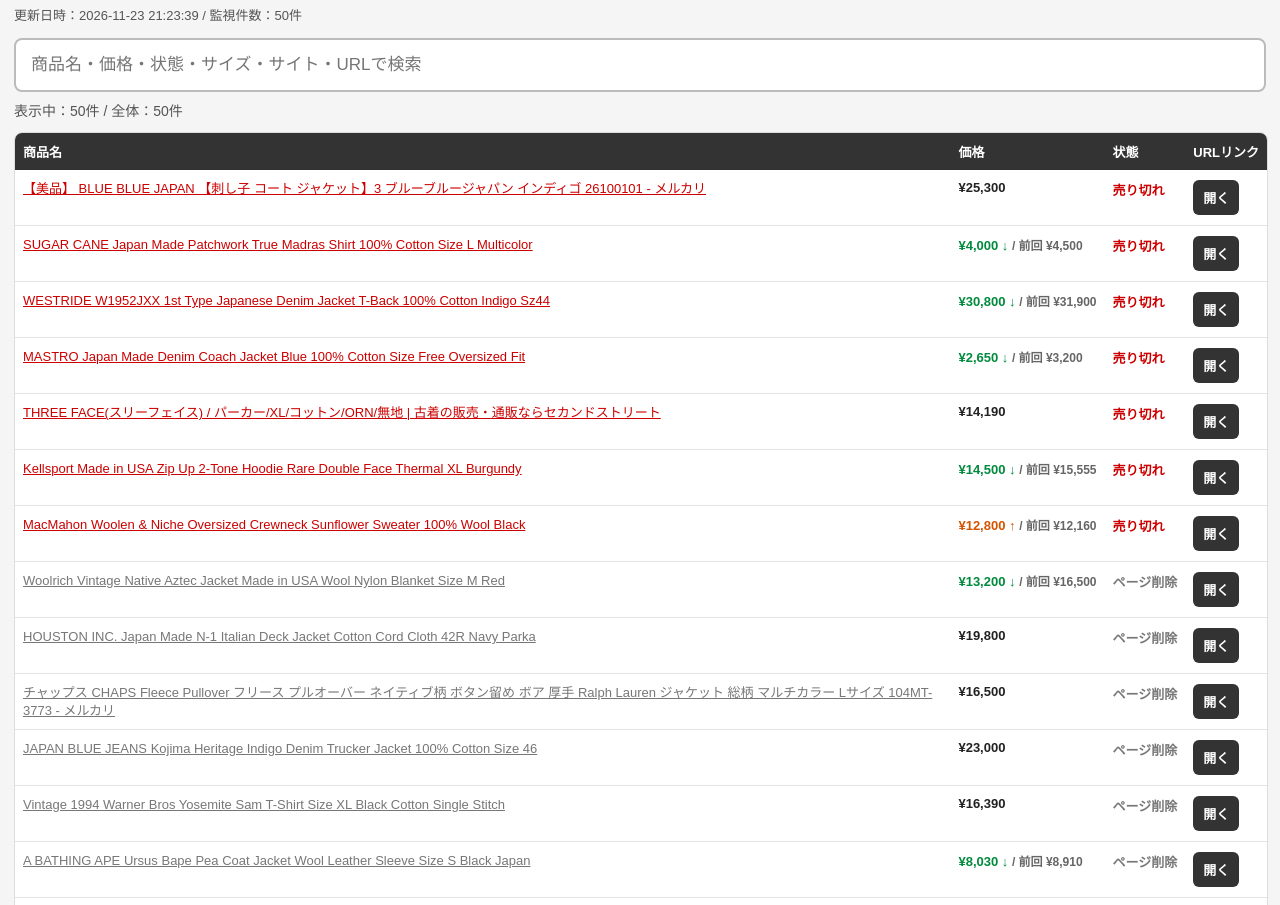
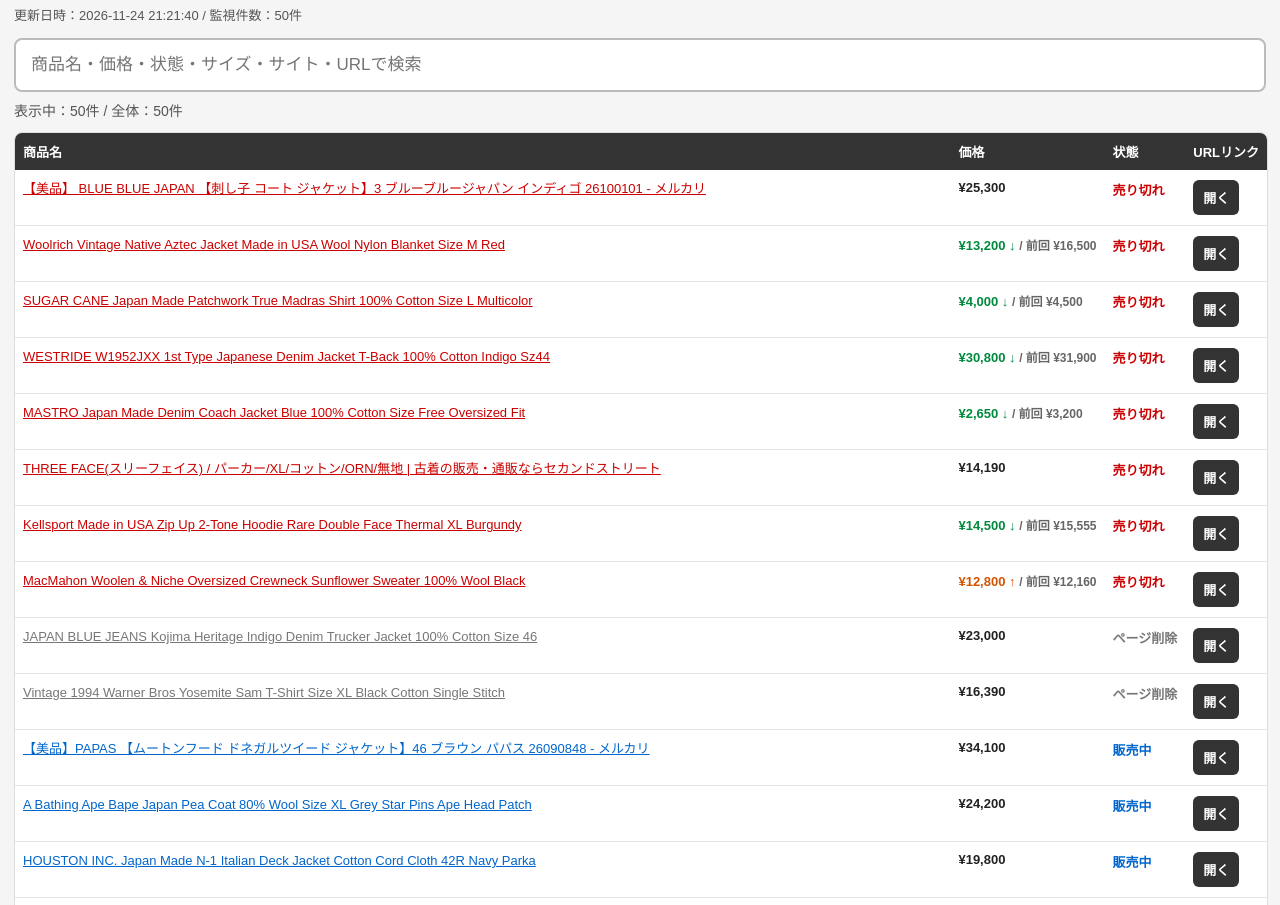
Before and after one commit to moya-moya-moya/product-watchlist, a plain HTML site: page index.html in a window 1280 px wide. Shown: the part 43-948 px from the top of the page. Drawn offline with Linux system fonts and the light colour scheme.

Commit message:
Update watchlist

```diff
--- a/index.html
+++ b/index.html
@@ -149,7 +149,7 @@
     <h1>Product Watchlist</h1>
 
     <div class="summary">
-        更新日時：2026-11-23 21:23:39 / 監視件数：50件
+        更新日時：2026-11-24 21:21:40 / 監視件数：50件
     </div>
 
     <div class="search-panel">
@@ -177,6 +177,17 @@
             <td class="mobile-stock">売り切れ</td>
             <td class="mobile-link">
                 <a href="https://jp.mercari.com/shops/product/2JXob585ti4wbyMaJzvpMx" target="_blank" rel="noopener noreferrer">開く</a>
+            </td>
+        </tr>
+
+        <tr class="soldout" data-search="Woolrich Vintage Native Aztec Jacket Made in USA Wool Nylon Blanket Size M Red ¥13,200 売り切れ  Mercari https://jp.mercari.com/shops/product/2JWd4HdVQYeXZuFPSmqRjw">
+            <td class="mobile-title">
+                <a href="https://jp.mercari.com/shops/product/2JWd4HdVQYeXZuFPSmqRjw" target="_blank" rel="noopener noreferrer">Woolrich Vintage Native Aztec Jacket Made in USA Wool Nylon Blanket Size M Red</a>
+            </td>
+            <td class="mobile-price"><span class="mobile-price price-change-down">¥13,200 ↓ <span class="previous-price">/ 前回 ¥16,500</span></span></td>
+            <td class="mobile-stock">売り切れ</td>
+            <td class="mobile-link">
+                <a href="https://jp.mercari.com/shops/product/2JWd4HdVQYeXZuFPSmqRjw" target="_blank" rel="noopener noreferrer">開く</a>
             </td>
         </tr>
 
@@ -246,39 +257,6 @@
             </td>
         </tr>
 
-        <tr class="deleted" data-search="Woolrich Vintage Native Aztec Jacket Made in USA Wool Nylon Blanket Size M Red ¥13,200 ページ削除  Mercari https://jp.mercari.com/shops/product/2JWd4HdVQYeXZuFPSmqRjw">
-            <td class="mobile-title">
-                <a href="https://jp.mercari.com/shops/product/2JWd4HdVQYeXZuFPSmqRjw" target="_blank" rel="noopener noreferrer">Woolrich Vintage Native Aztec Jacket Made in USA Wool Nylon Blanket Size M Red</a>
-            </td>
-            <td class="mobile-price"><span class="mobile-price price-change-down">¥13,200 ↓ <span class="previous-price">/ 前回 ¥16,500</span></span></td>
-            <td class="mobile-stock">ページ削除</td>
-            <td class="mobile-link">
-                <a href="https://jp.mercari.com/shops/product/2JWd4HdVQYeXZuFPSmqRjw" target="_blank" rel="noopener noreferrer">開く</a>
-            </td>
-        </tr>
-
-        <tr class="deleted" data-search="HOUSTON INC. Japan Made N-1 Italian Deck Jacket Cotton Cord Cloth 42R Navy Parka ¥19,800 ページ削除  Mercari https://jp.mercari.com/shops/product/2JXSYq5aopWyKnvHifwe8Q">
-            <td class="mobile-title">
-                <a href="https://jp.mercari.com/shops/product/2JXSYq5aopWyKnvHifwe8Q" target="_blank" rel="noopener noreferrer">HOUSTON INC. Japan Made N-1 Italian Deck Jacket Cotton Cord Cloth 42R Navy Parka</a>
-            </td>
-            <td class="mobile-price"><span class="mobile-price">¥19,800</span></td>
-            <td class="mobile-stock">ページ削除</td>
-            <td class="mobile-link">
-                <a href="https://jp.mercari.com/shops/product/2JXSYq5aopWyKnvHifwe8Q" target="_blank" rel="noopener noreferrer">開く</a>
-            </td>
-        </tr>
-
-        <tr class="deleted" data-search="チャップス CHAPS Fleece Pullover フリース プルオーバー ネイティブ柄 ボタン留め ボア 厚手 Ralph Lauren ジャケット 総柄 マルチカラー Lサイズ 104MT-3773 - メルカリ ¥16,500 ページ削除  Mercari https://jp.mercari.com/shops/product/2JXSrtKvPcYCnxdTXBRDzw">
-            <td class="mobile-title">
-                <a href="https://jp.mercari.com/shops/product/2JXSrtKvPcYCnxdTXBRDzw" target="_blank" rel="noopener noreferrer">チャップス CHAPS Fleece Pullover フリース プルオーバー ネイティブ柄 ボタン留め ボア 厚手 Ralph Lauren ジャケット 総柄 マルチカラー Lサイズ 104MT-3773 - メルカリ</a>
-            </td>
-            <td class="mobile-price"><span class="mobile-price">¥16,500</span></td>
-            <td class="mobile-stock">ページ削除</td>
-            <td class="mobile-link">
-                <a href="https://jp.mercari.com/shops/product/2JXSrtKvPcYCnxdTXBRDzw" target="_blank" rel="noopener noreferrer">開く</a>
-            </td>
-        </tr>
-
         <tr class="deleted" data-search="JAPAN BLUE JEANS Kojima Heritage Indigo Denim Trucker Jacket 100% Cotton Size 46 ¥23,000 ページ削除  Mercari https://jp.mercari.com/shops/product/2JWGRcqc8RQqpYJpQRVoC8">
             <td class="mobile-title">
                 <a href="https://jp.mercari.com/shops/product/2JWGRcqc8RQqpYJpQRVoC8" target="_blank" rel="noopener noreferrer">JAPAN BLUE JEANS Kojima Heritage Indigo Denim Trucker Jacket 100% Cotton Size 46</a>
@@ -301,17 +279,6 @@
             </td>
         </tr>
 
-        <tr class="deleted" data-search="A BATHING APE Ursus Bape Pea Coat Jacket Wool Leather Sleeve Size S Black Japan ¥8,030 ページ削除  Mercari https://jp.mercari.com/shops/product/2JL3pjXcD5A6sLDEpX4k5o">
-            <td class="mobile-title">
-                <a href="https://jp.mercari.com/shops/product/2JL3pjXcD5A6sLDEpX4k5o" target="_blank" rel="noopener noreferrer">A BATHING APE Ursus Bape Pea Coat Jacket Wool Leather Sleeve Size S Black Japan</a>
-            </td>
-            <td class="mobile-price"><span class="mobile-price price-change-down">¥8,030 ↓ <span class="previous-price">/ 前回 ¥8,910</span></span></td>
-            <td class="mobile-stock">ページ削除</td>
-            <td class="mobile-link">
-                <a href="https://jp.mercari.com/shops/product/2JL3pjXcD5A6sLDEpX4k5o" target="_blank" rel="noopener noreferrer">開く</a>
-            </td>
-        </tr>
-
         <tr class="available" data-search="【美品】PAPAS 【ムートンフード ドネガルツイード ジャケット】46 ブラウン パパス 26090848 - メルカリ ¥34,100 販売中  Mercari https://jp.mercari.com/shops/product/2JXiVgyK9MBoVFdGBPzPzY">
             <td class="mobile-title">
                 <a href="https://jp.mercari.com/shops/product/2JXiVgyK9MBoVFdGBPzPzY" target="_blank" rel="noopener noreferrer">【美品】PAPAS 【ムートンフード ドネガルツイード ジャケット】46 ブラウン パパス 26090848 - メルカリ</a>
@@ -331,6 +298,28 @@
             <td class="mobile-stock">販売中</td>
             <td class="mobile-link">
                 <a href="https://jp.mercari.com/shops/product/2JXT5uDmsy3CDEWd9RbiB4" target="_blank" rel="noopener noreferrer">開く</a>
+            </td>
+        </tr>
+
+        <tr class="available" data-search="HOUSTON INC. Japan Made N-1 Italian Deck Jacket Cotton Cord Cloth 42R Navy Parka ¥19,800 販売中  Mercari https://jp.mercari.com/shops/product/2JXSYq5aopWyKnvHifwe8Q">
+            <td class="mobile-title">
+                <a href="https://jp.mercari.com/shops/product/2JXSYq5aopWyKnvHifwe8Q" target="_blank" rel="noopener noreferrer">HOUSTON INC. Japan Made N-1 Italian Deck Jacket Cotton Cord Cloth 42R Navy Parka</a>
+            </td>
+            <td class="mobile-price"><span class="mobile-price">¥19,800</span></td>
+            <td class="mobile-stock">販売中</td>
+            <td class="mobile-link">
+                <a href="https://jp.mercari.com/shops/product/2JXSYq5aopWyKnvHifwe8Q" target="_blank" rel="noopener noreferrer">開く</a>
+            </td>
+        </tr>
+
+        <tr class="available" data-search="チャップス CHAPS Fleece Pullover フリース プルオーバー ネイティブ柄 ボタン留め ボア 厚手 Ralph Lauren ジャケット 総柄 マルチカラー Lサイズ 104MT-3773 - メルカリ ¥16,500 販売中  Mercari https://jp.mercari.com/shops/product/2JXSrtKvPcYCnxdTXBRDzw">
+            <td class="mobile-title">
+                <a href="https://jp.mercari.com/shops/product/2JXSrtKvPcYCnxdTXBRDzw" target="_blank" rel="noopener noreferrer">チャップス CHAPS Fleece Pullover フリース プルオーバー ネイティブ柄 ボタン留め ボア 厚手 Ralph Lauren ジャケット 総柄 マルチカラー Lサイズ 104MT-3773 - メルカリ</a>
+            </td>
+            <td class="mobile-price"><span class="mobile-price">¥16,500</span></td>
+            <td class="mobile-stock">販売中</td>
+            <td class="mobile-link">
+                <a href="https://jp.mercari.com/shops/product/2JXSrtKvPcYCnxdTXBRDzw" target="_blank" rel="noopener noreferrer">開く</a>
             </td>
         </tr>
 
@@ -697,6 +686,17 @@
             </td>
         </tr>
 
+        <tr class="available" data-search="A BATHING APE Ursus Bape Pea Coat Jacket Wool Leather Sleeve Size S Black Japan ¥8,030 販売中  Mercari https://jp.mercari.com/shops/product/2JL3pjXcD5A6sLDEpX4k5o">
+            <td class="mobile-title">
+                <a href="https://jp.mercari.com/shops/product/2JL3pjXcD5A6sLDEpX4k5o" target="_blank" rel="noopener noreferrer">A BATHING APE Ursus Bape Pea Coat Jacket Wool Leather Sleeve Size S Black Japan</a>
+            </td>
+            <td class="mobile-price"><span class="mobile-price price-change-down">¥8,030 ↓ <span class="previous-price">/ 前回 ¥8,910</span></span></td>
+            <td class="mobile-stock">販売中</td>
+            <td class="mobile-link">
+                <a href="https://jp.mercari.com/shops/product/2JL3pjXcD5A6sLDEpX4k5o" target="_blank" rel="noopener noreferrer">開く</a>
+            </td>
+        </tr>
+
         <tr class="available" data-search="SKOOKUM USA Made Varsity Jacket Wool Melton Leather Sleeves Size 40 Mustard Navy ¥25,300 販売中  Mercari https://jp.mercari.com/shops/product/2JKgP9HcNErYVbzmXs7YmT">
             <td class="mobile-title">
                 <a href="https://jp.mercari.com/shops/product/2JKgP9HcNErYVbzmXs7YmT" target="_blank" rel="noopener noreferrer">SKOOKUM USA Made Varsity Jacket Wool Melton Leather Sleeves Size 40 Mustard Navy</a>
```
